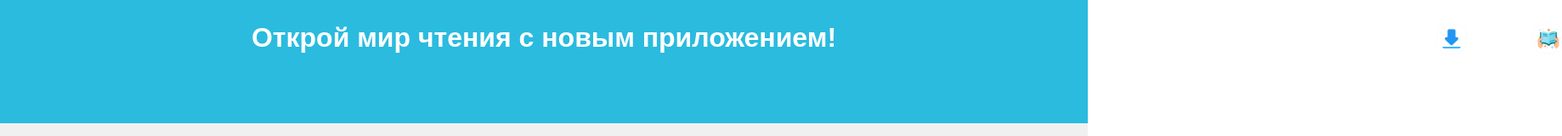
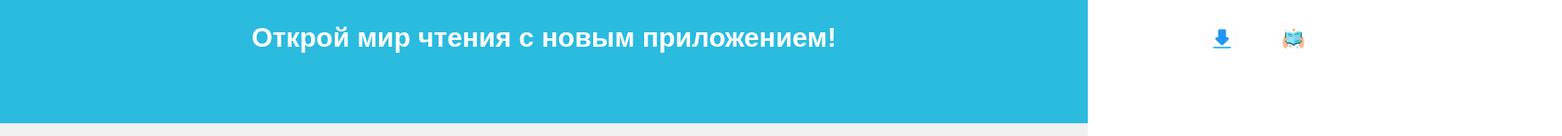
Before and after one commit to Korlapis/lending, a plain HTML site: page index.html in a window 1280 px wide. Shown: the top 160 px of the page at 85% size, 1838 px wide, since content can reach past the window. Drawn offline with Linux system fonts and the light colour scheme.

Commit message:
Add files via upload

```diff
--- a/style.css
+++ b/style.css
@@ -99,7 +99,7 @@ text-align: center;
 color: aliceblue;
 position: relative;
 top: -75px;
-left: 1200px;
+left: 900px;
 border: 3px #ffffff solid;
 box-shadow: 0 0 10px #fafafa;
 width: 2%;
@@ -117,7 +117,7 @@ text-align: center;
 color: aliceblue;
 position: relative;
 top: -75px;
-left: 1050px;
+left: 780px;
 border: 3px #ffffff solid;
 box-shadow: 0 0 10px #fafafa;
 width: 2%;
```
